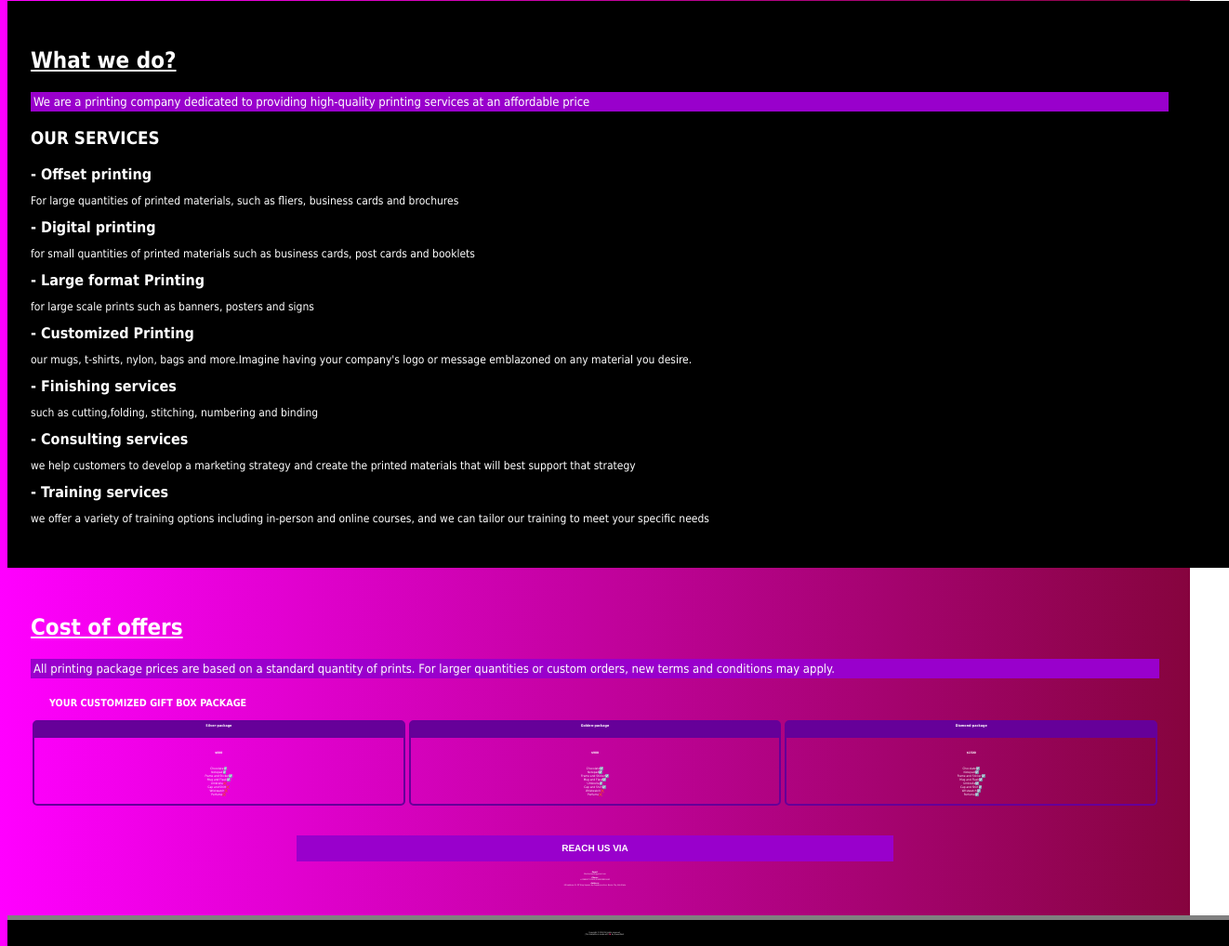
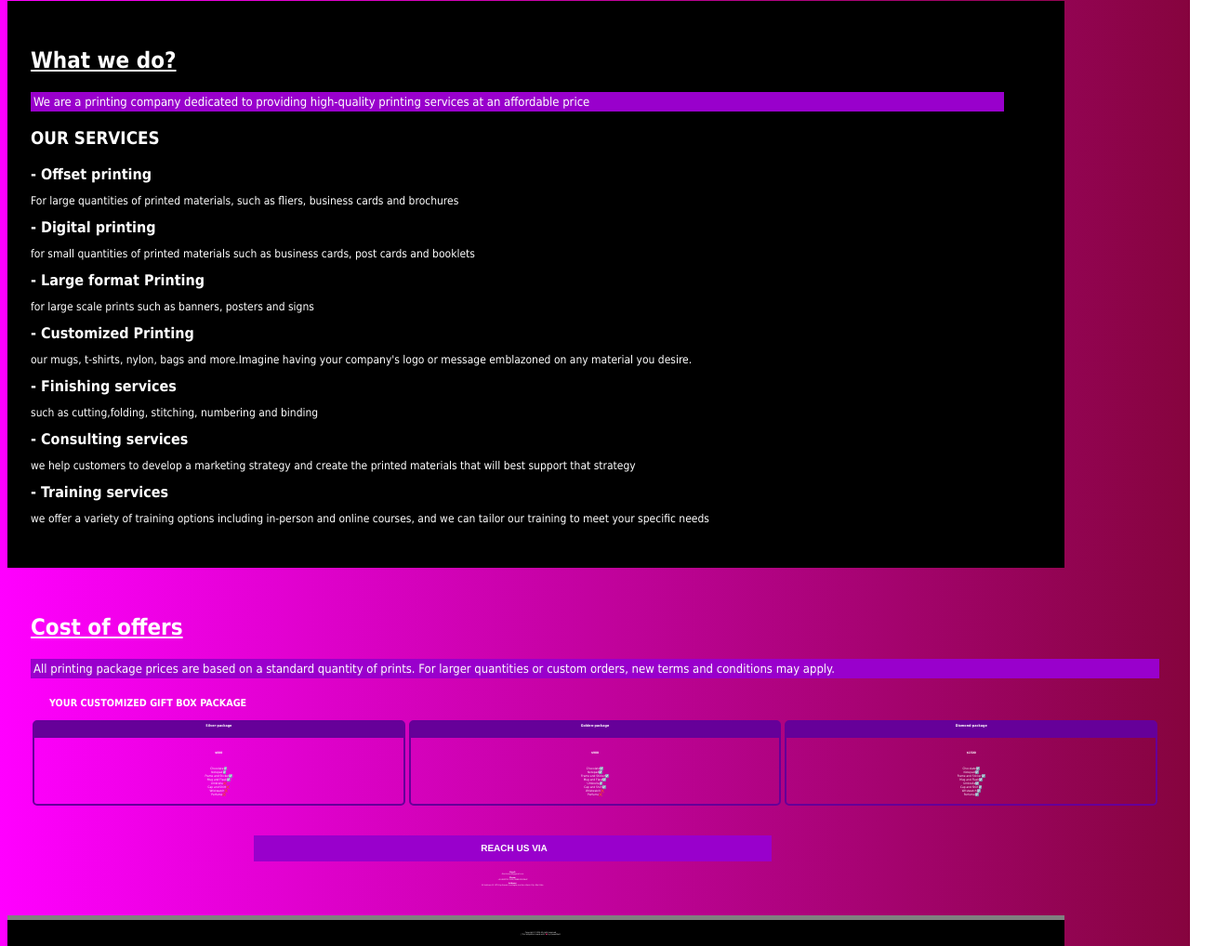
Before and after one commit to kasbased/Bloom-alone-2, a plain HTML site: page index.html in a window 1280 px wide. Shown: the part 877-1895 px from the top of the page at 93% size, 1322 px wide, since content can reach past the window. Drawn offline with Linux system fonts and the light colour scheme.

Commit message:
Add files via upload

```diff
--- a/style.css
+++ b/style.css
@@ -11,6 +11,7 @@
 body {
    background-image: linear-gradient(to right, #ff00ff, #86043e);
    background-repeat: no-repeat;
+   background-width: contain;
    color: #fff;
    font-family: 'Tahoma', anton;
    margin-bottom: 0;
@@ -30,8 +31,9 @@ header {
    flex-direction: row;
    justify-content: space-evenly;
    text-align: right;
-   width: 90%;
+   width: 87%;
    height: 50px;
+   padding-left: 5px;
    position: fixed;
    top: 0;
 }
@@ -100,7 +102,7 @@ main {
 
 .container .s-list {
    background-color: #000000;
-   width: 100%;
+   width: 86%;
    margin-top: 50px;
    padding-top: 30px;
    padding-left: 25px;
@@ -182,6 +184,11 @@ h6 {
 footer {
    display: block;
    justify-content: center;
+   width: 86%;
+}
+
+.f-body {
+   padding-left: 40px;
 }
 
 #f-head {
@@ -194,7 +201,7 @@ footer {
    font-family: helvetica;
    font-weight: bold;
    padding-top: 8px;
-   padding-left: 5px;
+   padding-left: 8px;
    padding-right: 5px;
 }
 
@@ -223,3 +230,7 @@ a {
    border-top: solid 5px grey;
    text-decoration: none;
 }
+
+.cpright p {
+   padding-left: 40px;
+}
```
